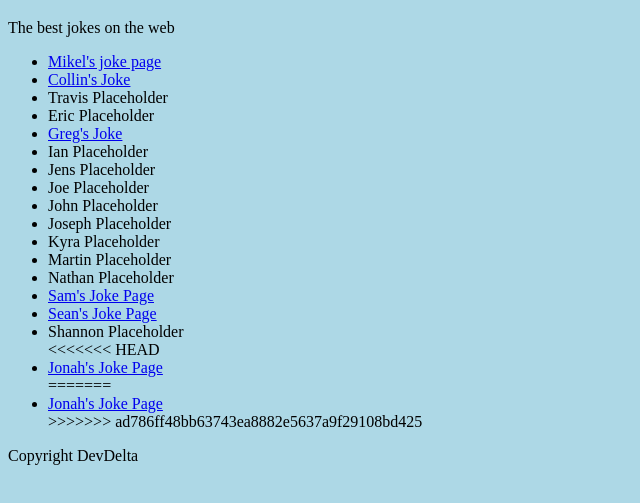
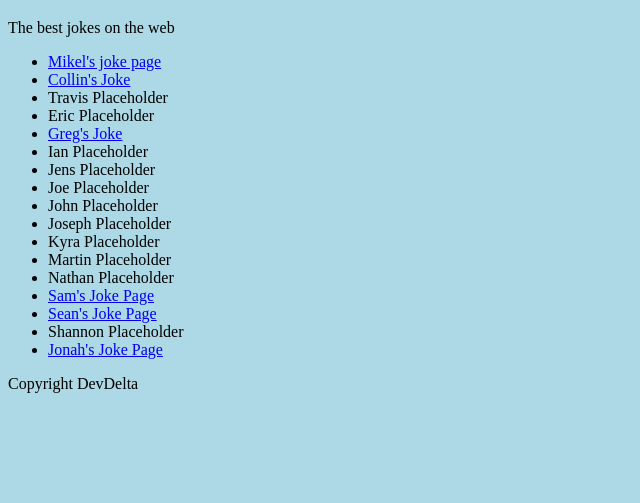
Before and after one commit to developer-delta/dev-delta-jokes, a plain HTML site: page index.html in a window 1280 px wide. Shown: the part 61-564 px from the top of the page, without its empty margins (0-640 px from the left). Drawn offline with Linux system fonts and the light colour scheme.

Commit message:
Update index.html
Co-authored-by: Mikel Brierly <mikel@hey.com>

```diff
--- a/index.html
+++ b/index.html
@@ -28,11 +28,7 @@
         <li><a href="sam-mcknight/index.html">Sam's Joke Page</a></li>
         <li><a href="sean/joke.html">Sean's Joke Page</a></li>
         <li>Shannon Placeholder</li>
-<<<<<<< HEAD
-        <li><a href="./Jonah/index.html">Jonah's Joke Page</a></li>
-=======
         <li><a href="Jonah/index.html">Jonah's Joke Page</a></li>
->>>>>>> ad786ff48bb63743ea8882e5637a9f29108bd425
       </ul>
     </main>
     <footer>
```
